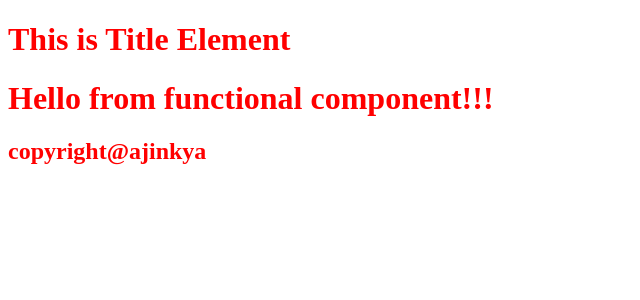
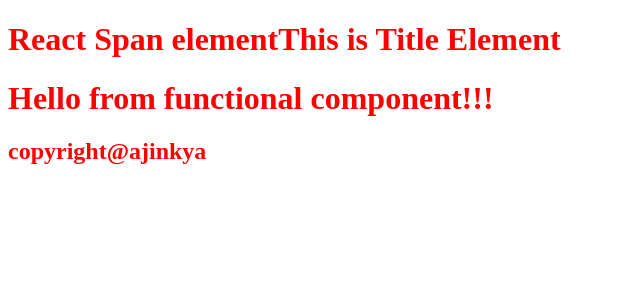
Before and after one commit to Ajinkya-Bhalerao/learn-react, a React (Vite) app: page / in a window 1280 px wide. Shown: the top 300 px of the page, without its empty margins (0-640 px from the left). Built offline with nearby package versions, Linux system fonts and the light colour scheme.

Commit message:
learning JSX

```diff
--- a/App.js
+++ b/App.js
@@ -1,28 +1,31 @@
 import React from "react";
 import ReactDOM from "react-dom/client";
-import { jsx } from "react/jsx-runtime";
 
+const elem = <span>React Span element</span>
 
 // title Component
-const Title = () =>(
+const Title = (
   <h1 className="heading" tabIndex="5">
-    This is Title Element
+    {elem}
+     This is Title Element
   </h1>
-)
+);
 
 // Footer Compopnent
-const Footer = () => (
-  <h2 className="heading"> copyright@ajinkya</h2>
-)
+const Footer = () => <h2 className="heading"> copyright@ajinkya</h2>;
 
+const number = 1000;
 // component composition -> compnents inside another compnent.
-const HeadingComponent = () =>{
-  return <div className="container">
-    <Title />
-    <h1 className="heading">Hello from functional component!!!</h1>
-    <Footer/>
-  </div>
-}
+const HeadingComponent = () => {
+  return (
+    <div className="container">
+      {Title}
+      <h1 className="heading">
+        Hello from functional component!!!</h1>
+      <Footer />
+    </div>
+  );
+};
 
 const root = ReactDOM.createRoot(document.getElementById("root"));
-root.render(<HeadingComponent/>);
+root.render(<HeadingComponent />);
```
